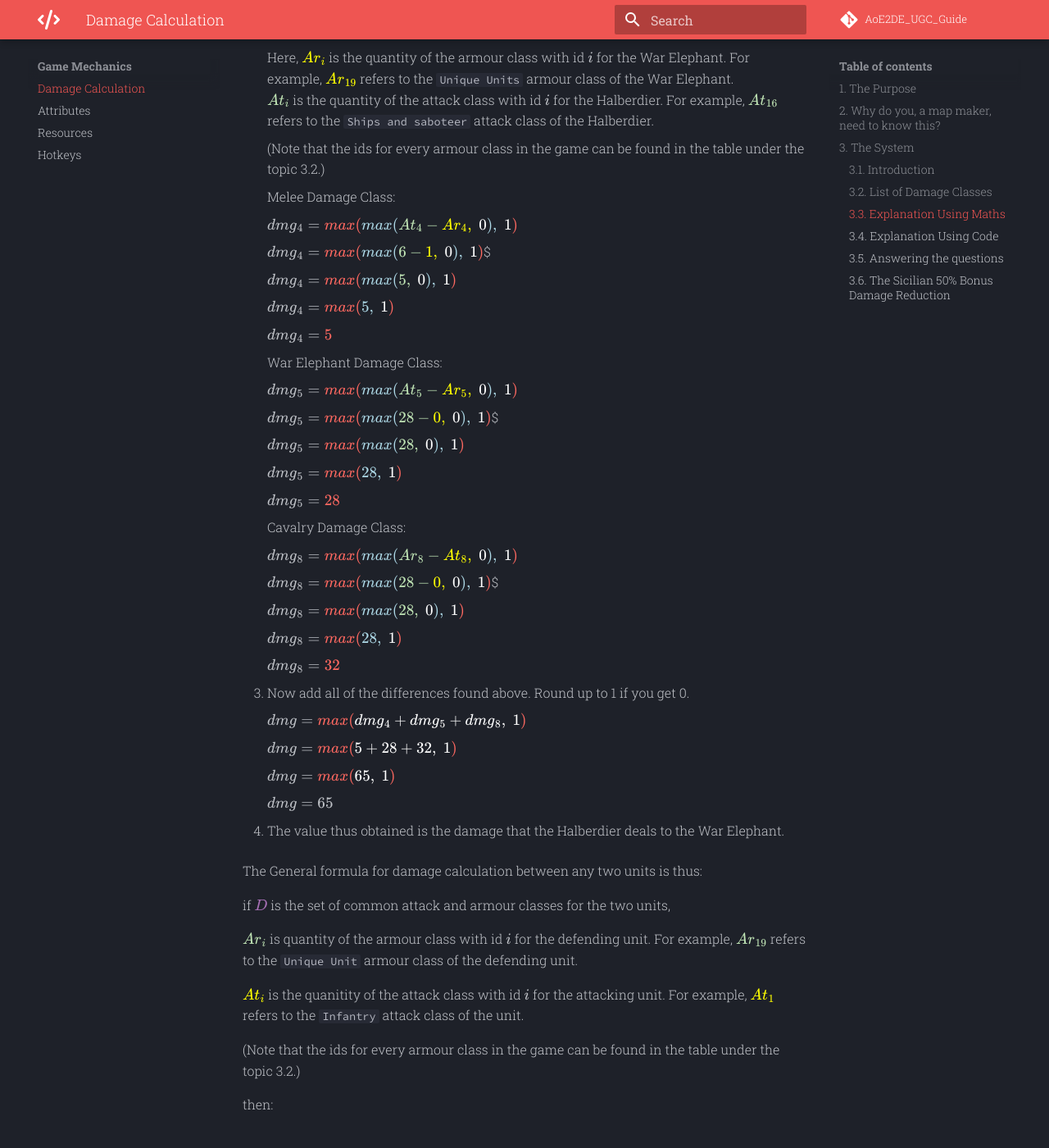
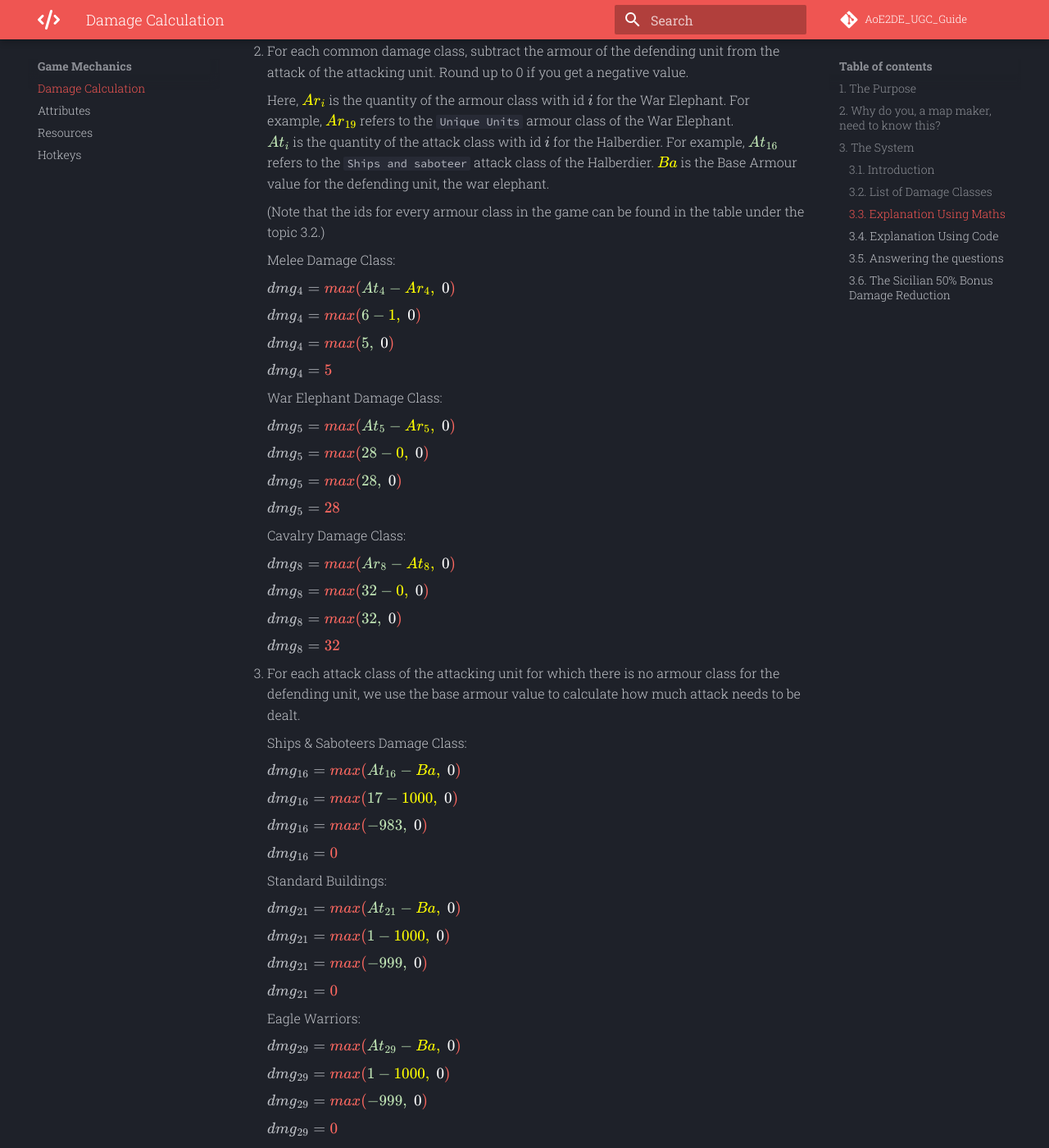
Before and after one commit to Divy1211/AoE2DE_UGC_Guide, an MkDocs documentation site: the page built from docs/general/damage_calculation.md, in a window 1280 px wide and 1400 px high, scrolled down 4108 px. Shown: the whole window at 82% size. Built offline with MkDocs 1.6.1 and Material for MkDocs 9.7.7, drawn with Linux system fonts in a browser that asks for light colours; comment, search, counter and statistics services are not loaded; some of the changed text lies outside the part shown.

Commit message:
new flag values for attributes and fixed damage calculation inconsistencies

````diff
--- a/docs/general/damage_calculation.md
+++ b/docs/general/damage_calculation.md
@@ -15,7 +15,7 @@
 
 ### 3.1. Introduction
 
-Each unit in the game has two essential properties, a list of `Attack Classes` and a list of `Armour Classes`. These are also commonly called the `Damage Classes` and are used to calculate the damage each unit does to any other unit. There are a total of 36 damage classes in the game but pierce and melee damage classes are the most commonly known ones, as they are the only ones which are actually shown in game.
+Each unit in the game has two essential properties, a list of `Attack Classes` and a list of `Armour Classes`. These are also commonly called the `Damage Classes`, and are used to calculate the damage each unit does to any other unit. There are a total of 36 damage classes in the game but pierce and melee damage classes are the most commonly known ones, as they are the only ones which are actually shown in game. There is also a 3rd property that we need to know about, which is the `Base Armour`. This is almost always set to 1000 for every unit.
 
 ### 3.2. List of Damage Classes
 
@@ -95,80 +95,126 @@
 2. For each common damage class, subtract the armour of the defending unit from the attack of the attacking unit. Round up to 0 if you get a negative value.
 
     Here, $\color{yellow} Ar_i$ is the quantity of the armour class with id $i$ for the War Elephant. For example, $\color{yellow} Ar_{19}$ refers to the `Unique Units` armour class of the War Elephant.
-    $\color{#bfe3b4} At_i$ is the quantity of the attack class with id $i$ for the Halberdier. For example, $\color{#bfe3b4} At_{16}$ refers to the `Ships and saboteer` attack class of the Halberdier.
+    $\color{#bfe3b4} At_i$ is the quantity of the attack class with id $i$ for the Halberdier. For example, $\color{#bfe3b4} At_{16}$ refers to the `Ships and saboteer` attack class of the Halberdier. $\color{yellow} Ba$ is the Base Armour value for the defending unit, the war elephant.
 
     (Note that the ids for every armour class in the game can be found in the table under the topic 3.2.)
 
     Melee Damage Class:
 
-    $dmg_4 =  \color{#ff6961} max( \color{#add8e6}max( \color{#bfe3b4} At_4-\color{yellow} Ar_4, \; \color{white} 0 \color{#add8e6}), \;
-                \color{white} 1 \color{#ff6961})$
+    $dmg_4 =  \color{#ff6961}max( \color{#bfe3b4} At_4-\color{yellow} Ar_4, \; \color{white} 0 \color{#ff6961})$
 
-    $dmg_4 = \color{#ff6961} max( \color{#add8e6}max( \color{#bfe3b4} 6-\color{yellow} 1, \; \color{white} 0 \color{#add8e6}), \;
-                \color{white} 1 \color{#ff6961})$$
+    $dmg_4 = \color{#ff6961}max( \color{#bfe3b4} 6-\color{yellow} 1, \; \color{white} 0 \color{#ff6961})$
 
-    $dmg_4 = \color{#ff6961} max( \color{#add8e6}max( \color{#bfe3b4} 5, \; \color{white} 0 \color{#add8e6}), \;
-                \color{white} 1 \color{#ff6961})$
-
-    $dmg_4 = \color{#ff6961} max( \color{#add8e6} 5, \;
-            \color{white} 1 \color{#ff6961})$
+    $dmg_4 = \color{#ff6961}max( \color{#bfe3b4} 5, \; \color{white} 0 \color{#ff6961})$
 
     $dmg_4 = \color{#ff6961} 5$
 
     War Elephant Damage Class:
 
-    $dmg_5 =  \color{#ff6961} max( \color{#add8e6}max( \color{#bfe3b4} At_5-\color{yellow} Ar_5, \; \color{white} 0 \color{#add8e6}), \;
-                \color{white} 1 \color{#ff6961})$
+    $dmg_5 =  \color{#ff6961}max( \color{#bfe3b4} At_5-\color{yellow} Ar_5, \; \color{white} 0 \color{#ff6961})$
 
-    $dmg_5 = \color{#ff6961} max( \color{#add8e6}max( \color{#bfe3b4} 28-\color{yellow} 0, \; \color{white} 0 \color{#add8e6}), \;
-                \color{white} 1 \color{#ff6961})$$
+    $dmg_5 = \color{#ff6961}max( \color{#bfe3b4} 28-\color{yellow} 0, \; \color{white} 0 \color{#ff6961})$
 
-    $dmg_5 = \color{#ff6961} max( \color{#add8e6}max( \color{#bfe3b4} 28, \; \color{white} 0 \color{#add8e6}), \;
-                \color{white} 1 \color{#ff6961})$
-
-    $dmg_5 = \color{#ff6961} max( \color{#add8e6} 28, \;
-                \color{white} 1 \color{#ff6961})$
+    $dmg_5 = \color{#ff6961}max( \color{#bfe3b4} 28, \; \color{white} 0 \color{#ff6961})$
 
     $dmg_5 = \color{#ff6961} 28$
 
     Cavalry Damage Class:
 
-    $dmg_8 =  \color{#ff6961} max( \color{#add8e6}max( \color{#bfe3b4} Ar_8-\color{yellow} At_8, \; \color{white} 0 \color{#add8e6}), \;
-                \color{white} 1 \color{#ff6961})$
+    $dmg_8 =  \color{#ff6961}max( \color{#bfe3b4} Ar_8-\color{yellow} At_8, \; \color{white} 0 \color{#ff6961})$
 
-    $dmg_8 = \color{#ff6961} max( \color{#add8e6}max( \color{#bfe3b4} 28-\color{yellow} 0, \; \color{white} 0 \color{#add8e6}), \;
-                \color{white} 1 \color{#ff6961})$$
+    $dmg_8 = \color{#ff6961}max( \color{#bfe3b4} 32-\color{yellow} 0, \; \color{white} 0 \color{#ff6961})$
 
-    $dmg_8 = \color{#ff6961} max( \color{#add8e6}max( \color{#bfe3b4} 28, \; \color{white} 0 \color{#add8e6}), \;
-                \color{white} 1 \color{#ff6961})$
-
-    $dmg_8 = \color{#ff6961} max( \color{#add8e6} 28, \;
-            \color{white} 1 \color{#ff6961})$
+    $dmg_8 = \color{#ff6961}max( \color{#bfe3b4} 32, \; \color{white} 0 \color{#ff6961})$
 
     $dmg_8 = \color{#ff6961} 32$
 
-3. Now add all of the differences found above. Round up to 1 if you get 0.
+3. For each attack class of the attacking unit for which there is no armour class for the defending unit, we use the base armour value to calculate how much attack needs to be dealt.
 
-    $dmg = \color{#ff6961} max( \color{white} dmg_4 + dmg_5 + dmg_8, \;
-            \color{white} 1 \color{#ff6961})$
+    Ships & Saboteers Damage Class:
 
-    $dmg = \color{#ff6961} max( \color{white} 5+28+32, \;
-            \color{white} 1 \color{#ff6961})$
+    $dmg_{16} =  \color{#ff6961}max( \color{#bfe3b4} At_{16}-\color{yellow} Ba, \; \color{white} 0 \color{#ff6961})$
 
-    $dmg = \color{#ff6961} max( \color{white} 65, \;
-            \color{white} 1 \color{#ff6961})$
+    $dmg_{16} = \color{#ff6961}max( \color{#bfe3b4} 17-\color{yellow} 1000, \; \color{white} 0 \color{#ff6961})$
+
+    $dmg_{16} = \color{#ff6961}max( \color{#bfe3b4} -983, \; \color{white} 0 \color{#ff6961})$
+
+    $dmg_{16} = \color{#ff6961} 0$
+
+    Standard Buildings:
+
+    $dmg_{21} =  \color{#ff6961}max( \color{#bfe3b4} At_{21}-\color{yellow} Ba, \; \color{white} 0 \color{#ff6961})$
+
+    $dmg_{21} = \color{#ff6961}max( \color{#bfe3b4} 1-\color{yellow} 1000, \; \color{white} 0 \color{#ff6961})$
+
+    $dmg_{21} = \color{#ff6961}max( \color{#bfe3b4} -999, \; \color{white} 0 \color{#ff6961})$
+
+    $dmg_{21} = \color{#ff6961} 0$
+
+    Eagle Warriors:
+
+    $dmg_{29} =  \color{#ff6961}max( \color{#bfe3b4} At_{29}-\color{yellow} Ba, \; \color{white} 0 \color{#ff6961})$
+
+    $dmg_{29} = \color{#ff6961}max( \color{#bfe3b4} 1-\color{yellow} 1000, \; \color{white} 0 \color{#ff6961})$
+
+    $dmg_{29} = \color{#ff6961}max( \color{#bfe3b4} -999, \; \color{white} 0 \color{#ff6961})$
+
+    $dmg_{29} = \color{#ff6961} 0$
+
+    Camels:
+
+    $dmg_{30} =  \color{#ff6961}max( \color{#bfe3b4} At_{30}-\color{yellow} Ba, \; \color{white} 0 \color{#ff6961})$
+
+    $dmg_{30} = \color{#ff6961}max( \color{#bfe3b4} 26-\color{yellow} 1000, \; \color{white} 0 \color{#ff6961})$
+
+    $dmg_{30} = \color{#ff6961}max( \color{#bfe3b4} -974, \; \color{white} 0 \color{#ff6961})$
+
+    $dmg_{30} = \color{#ff6961} 0$
+
+    Fishing Ships:
+
+    $dmg_{34} =  \color{#ff6961}max( \color{#bfe3b4} At_{34}-\color{yellow} Ba, \; \color{white} 0 \color{#ff6961})$
+
+    $dmg_{34} = \color{#ff6961}max( \color{#bfe3b4} 17-\color{yellow} 1000, \; \color{white} 0 \color{#ff6961})$
+
+    $dmg_{34} = \color{#ff6961}max( \color{#bfe3b4} -983, \; \color{white} 0 \color{#ff6961})$
+
+    $dmg_{34} = \color{#ff6961} 0$
+
+    Fishing Ships:
+
+    $dmg_{35} =  \color{#ff6961}max( \color{#bfe3b4} At_{35}-\color{yellow} Ba, \; \color{white} 0 \color{#ff6961})$
+
+    $dmg_{35} = \color{#ff6961}max( \color{#bfe3b4} 11-\color{yellow} 1000, \; \color{white} 0 \color{#ff6961})$
+
+    $dmg_{35} = \color{#ff6961}max( \color{#bfe3b4} -989, \; \color{white} 0 \color{#ff6961})$
+
+    $dmg_{35} = \color{#ff6961} 0$
+
+    Trick: Remember, the value for `Base Armour` is almost always 1000, so unless the unit has an attack of more than 1000 in an attack class, they practically have no effect on the amount of damage dealt! This above calculation with base armour can thus be skipped if that is the case
+
+4. Now add all of the differences found above. Round up to 1 if you get 0.
+
+    $dmg = \color{#add8e6} max( \color{#bfe3b4} dmg_4 + dmg_5 + dmg_8 +$
+
+    $\;\;\;\;\;\;\;\;\;\;\;\;\;\;\;\;\;\;\;\;\color{#bfe3b4}dmg_{16} + dmg_{21} + dmg_{29} + dmg_{30} + dmg_{34} + dmg_{35}, \; \color{#bfe3b4} 1 \color{#add8e6})$
+
+    $dmg = \color{#add8e6} max( \color{#bfe3b4} 5+28+32+0, \; \color{#bfe3b4} 1 \color{#add8e6})$
+
+    $dmg = \color{#add8e6} max( \color{#bfe3b4} 65, \; \color{#bfe3b4} 1 \color{#add8e6})$
 
     $dmg = 65$
 
-4. The value thus obtained is the damage that the Halberdier deals to the War Elephant.
+5. The value thus obtained is the damage that the Halberdier deals to the War Elephant.
 
 The General formula for damage calculation between any two units is thus:
 
-if $\color{#a66fb5} D$ is the set of common attack and armour classes for the two units,
+if $\color{#a66fb5} D$ is the set of all attack classes for the attacking unit,
 
-$\color{#bfe3b4} Ar_i$ is quantity of the armour class with id $i$ for the defending unit. For example, $\color{#bfe3b4} Ar_{19}$ refers to the `Unique Unit` armour class of the defending unit.
+$\color{#bfe3b4} At_i$ is the quanitity of the attack class with id $i$ for the attacking unit. For example, $\color{#bfe3b4} At_1$ refers to the `Infantry` attack class of the unit.
 
-$\color{yellow} At_i$ is the quanitity of the attack class with id $i$ for the attacking unit. For example, $\color{yellow} At_1$ refers to the `Infantry` attack class of the unit.
+$\color{yellow} Ar_i$ is quantity of the armour class with id $i$ for the defending unit. For example, $\color{yellow} Ar_{19}$ refers to the `Unique Unit` armour class of the defending unit. Note that if an armour class does not exist for the defending unit, use the base armour value in that case!
+
 
 (Note that the ids for every armour class in the game can be found in the table under the topic 3.2.)
 
@@ -204,25 +250,26 @@
 
 1. Identify the common damage classes for the attacking unit's attack class list and the defending unit's armour class list.
 2. For each common damage class, subtract the armour of the defending unit from the attack of the attacking unit. Round up to 0 if you get a negative value.
-3. Now add all of the differences found above. Round up to 1 if you get 0.
-4. The value thus obtained is the damage that the War Elephant deals to the Halberdier.
+3. For each attack class of the attacking unit for which there is no armour class for the defending unit, we use the base armour value to calculate how much attack needs to be dealt.
+4. Now add all of the differences found above. Round up to 1 if you get 0.
+5. The value thus obtained is the damage that the War Elephant deals to the Halberdier.
 
 The only common damage class is `Base Melee (4)` (highlighted in the table above)
 
-This means that the damage that the War Elephant does to the Halberdier is simply given by $dmg = 15-1 = 14$
+This means that the damage that the War Elephant does to the Halberdier is simply given by $dmg = 15-1 = 14$ (The calculation with the base armour is not shown here since no attack class has an attack of more than 1000 to overecome the base armour)
 
 ```py
 damage = 0
-# 1. for each armour_class that the target unit has
-for armour_class in target.armour_classes:
-    # check if the attacking unit has the same attack_class
-    if armour_class in attacker.attack_classes:
+# 1. for each attack_class that the attacking unit has
+for attack_class, attack in attacker.attack_classes:
+    used_armour = target.base_armour # almost always 1000
+    if attack_class in targer.armour_classes:
+		used_armour = target.armour_classes[attack_class]
 
-        # 2. Find the difference of the attacker's attack and the target's armour.
-        # If the difference is negative, round it up to 0
+# 2. Find the difference of the attacker's attack and the target's armour.
+# If the difference is negative, round it up to 0. Add this value to damage
 
-        # 3. Now add it to damage
-        damage = damage + max(attacker.attack_class.attack - armour_class.armour, 0)
+	damage = damage + max(attack - used_armour, 0)
 
 # if the total damage is less than 1, round it up to 1
 damage = max(damage, 1)
@@ -254,4 +301,4 @@
 
 ### 3.6. The Sicilian 50% Bonus Damage Reduction
 
-The damage from all classes except the `Base Pierce (3)`, `Base Melee (4)` and `Leitis (31)` is multiplied by 0.5 before it is added to the total damage for Sicilian units.
+The damage from all classes except the `Base Pierce (3)`, `Base Melee (4)` and `Leitis (31)` is multiplied by 0.5 before it is added to the total damage for Sicilian units. This property of bonus damage resistance is controlled by the [Bonus Damage Resist](../attributes/#24-bonus-damage-resist "Jump to: Game Mechanics > Attributes > Bonus Damage Resist") attribute of a unit. (Yes, every single unit can have a different value for this)
````
Also changed, not shown: docs/general/attributes.md (+35 -16 lines).
